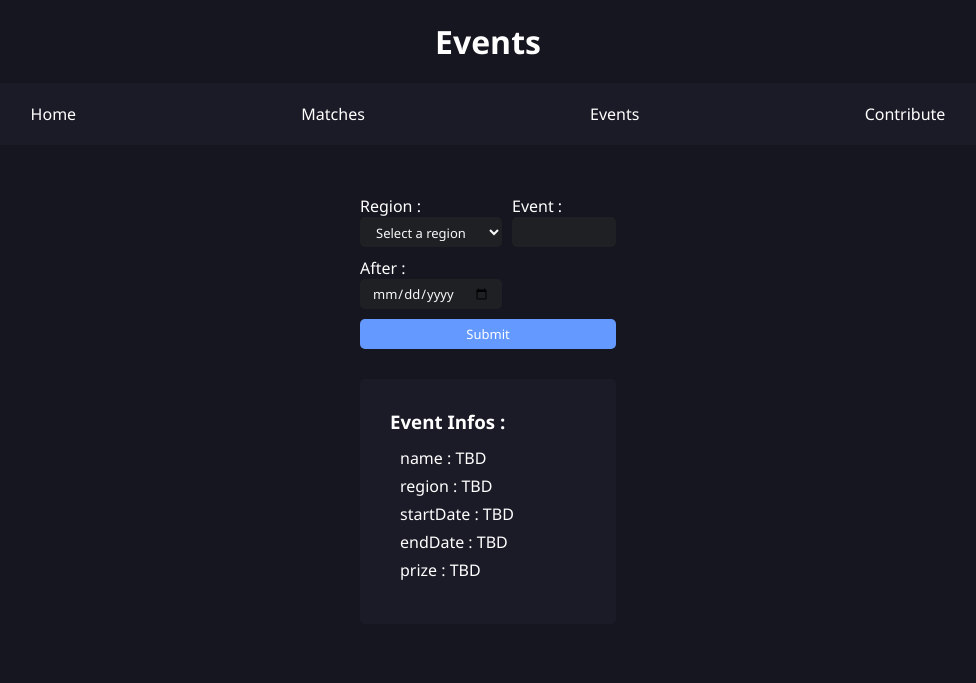
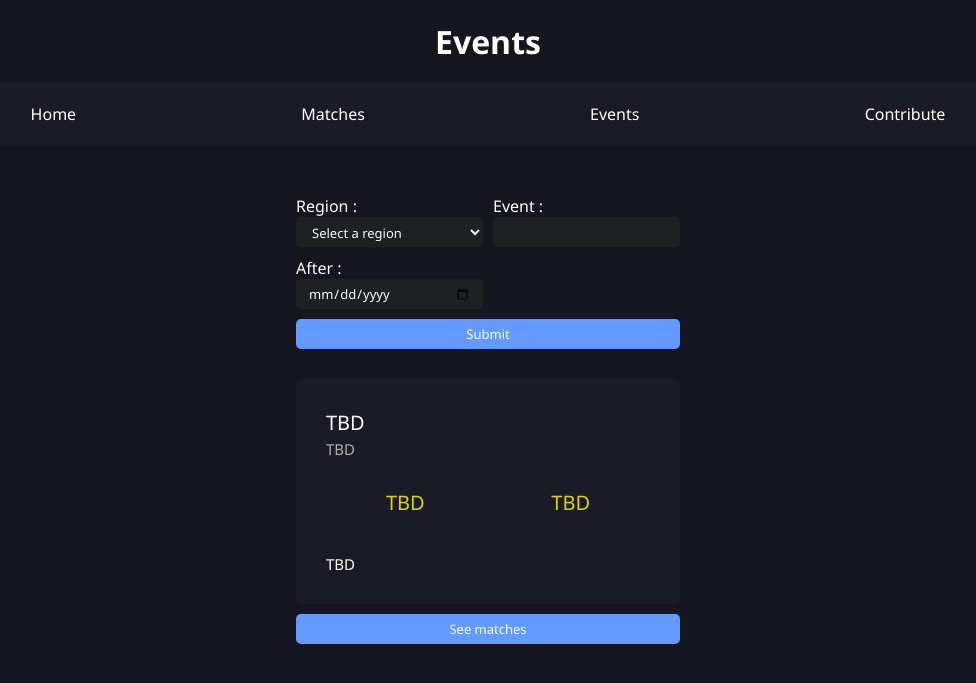
Before and after one commit to Alfred0404/rlcs_scrapper, a Flask app: page /events in a window 1280 px wide. Shown: the top 683 px of the page, without its empty margins (152-1128 px from the left). Run offline with Flask 3, Linux system fonts and the light colour scheme; a database or web service that is not in the repository returns one stand-in record (values such as "Sample title"); data that the repository does not hold is empty.

Commit message:
Added a new layout for the events page. Added a "See matches" button for each event on the events page, this button will redirect the user to the matches played during this event.

```diff
--- a/main.py
+++ b/main.py
@@ -79,9 +79,9 @@ def search_event_infos(key, value, event_infos):
     elif key == "region":
         event_infos["region"] = value
     elif key == "startDate":
-        event_infos["startDate"] = value
+        event_infos["startDate"] = value[0:10]
     elif key == "endDate":
-        event_infos["endDate"] = value
+        event_infos["endDate"] = value[0:10]
     elif key == "prize":
         event_infos["prize"] = f'{value["amount"]} {value["currency"]}'
 
@@ -160,6 +160,18 @@ def get_team_id(team_name):
         print(f"Error :\n{e}")
 
 
+def get_event_id(event_name):
+    try:
+        if event_name == "" or event_name == None:
+            return ""
+        r_json = send_request_json(f"https://zsr.octane.gg/events?name={event_name}")
+        print(f"Event {event_name} id : {r_json['events'][0]['_id']}")
+
+        return r_json["events"][0]["_id"]
+    except Exception as e:
+        print(f"Error :\n{e}")
+
+
 def get_matches(team="", region="", event="", after=""):
     """
     Fetches matches from the Octane.gg API based on the provided filters.
@@ -179,14 +191,15 @@ def get_matches(team="", region="", event="", after=""):
     try:
         all_matches = []
         team_id = get_team_id(team)
+        event_id = get_event_id(event)
 
         url = "https://zsr.octane.gg/matches?"
         if team_id != "":
             url += f"team={team_id}&"
         if region != "":
             url += f"region={region}&"
-        if event != "":
-            url += f"event={event}&"
+        if event_id != "":
+            url += f"event={event_id}&"
         if after != "":
             url += f"after={after}&"
 
@@ -252,9 +265,11 @@ def main():
     region_input = input("Enter a region : ")
     after_input = input("Enter a date (YYYY-MM-DD) : ")
 
-    get_matches(
-        region=region_input, team=team_input, event=event_input, after=after_input
-    )
+    # get_matches(
+    #     region=region_input, team=team_input, event=event_input, after=after_input
+    # )
+
+    # get_events(region=region_input, event_name=event_input, after=after_input)
 
 
 if __name__ == "__main__":
--- a/static/events.css
+++ b/static/events.css
@@ -50,7 +50,7 @@ h1 {
     color: white;
     padding: 30px;
     border-radius: 5px;
-    width: 20%;
+    width: 30%;
     display: flex;
     flex-direction: column;
     justify-content: center;
@@ -58,14 +58,70 @@ h1 {
 
 .event-infos-container {
     padding: 10px;
+    height: 165px;
+    position: relative;
 }
 
 .event-info {
-    padding-block: 3px;
+    position: absolute;
+}
+
+#name {
+    font-size: 20px;
+    font-weight: 500;
+    color: white;
+    top: 0;
+    left: 0;
+}
+
+#region {
+    font-size: 15px;
+    font-weight: 500;
+    top: 30px;
+    left: 0;
+    color: rgb(178, 178, 178);
+}
+
+#startDate {
+    font-size: 20px;
+    font-weight: 500;
+    color: rgb(222, 211, 9);
+    top: 80px;
+    left: 60px;
+}
+
+#endDate {
+    font-size: 20px;
+    font-weight: 500;
+    color: rgb(222, 211, 9);
+    top: 80px;
+    right: 60px;
+}
+
+#prize {
+    font-size: 15px;
+    font-weight: 500;
+    bottom: 0;
+    left: 0;
+}
+
+
+
+.get-event-matches {
+    grid-column: 1 / -1;
+    background: rgb(100, 153, 255);
+    border: none;
+    border-radius: 5px;
+    color: white;
+    font-size: 13px;
+    font-weight: 500;
+    padding: 6px 12px;
+    cursor: pointer;
+    transition: background 0.15s ease 0s;
 }
 
 form {
-    width: 20%;
+    width: 30%;
     margin-left: auto;
     margin-right: auto;
     display: grid;
--- a/templates/events.html
+++ b/templates/events.html
@@ -42,13 +42,19 @@
         {% for event in events %}
         {% if event%}
         <li class="event">
-            <h3>Event Infos :</h3>
-            <ul class="event-infos-container">
+            <div class="event-infos-container">
                 {% for key, value in event.items() %}
-                <li class="event-info">{{key}} : {{value}}</li>
+                <p class="event-info" id="{{key}}">{{value}}</p>
                 {% endfor %}
-            </ul>
+            </div>
         </li>
+        <form action="/matches" method="POST">
+            <input type="hidden" name="event" value="{{event.name}}">
+            <input type="hidden" name="region" value="">
+            <input type="hidden" name="team" value="">
+            <input type="hidden" name="after" value="">
+            <input class="get-event-matches" type="submit" name="get_event_matches" value="See matches">
+        </form>
         {% endif %}
         {% endfor %}
     </ul>
```
